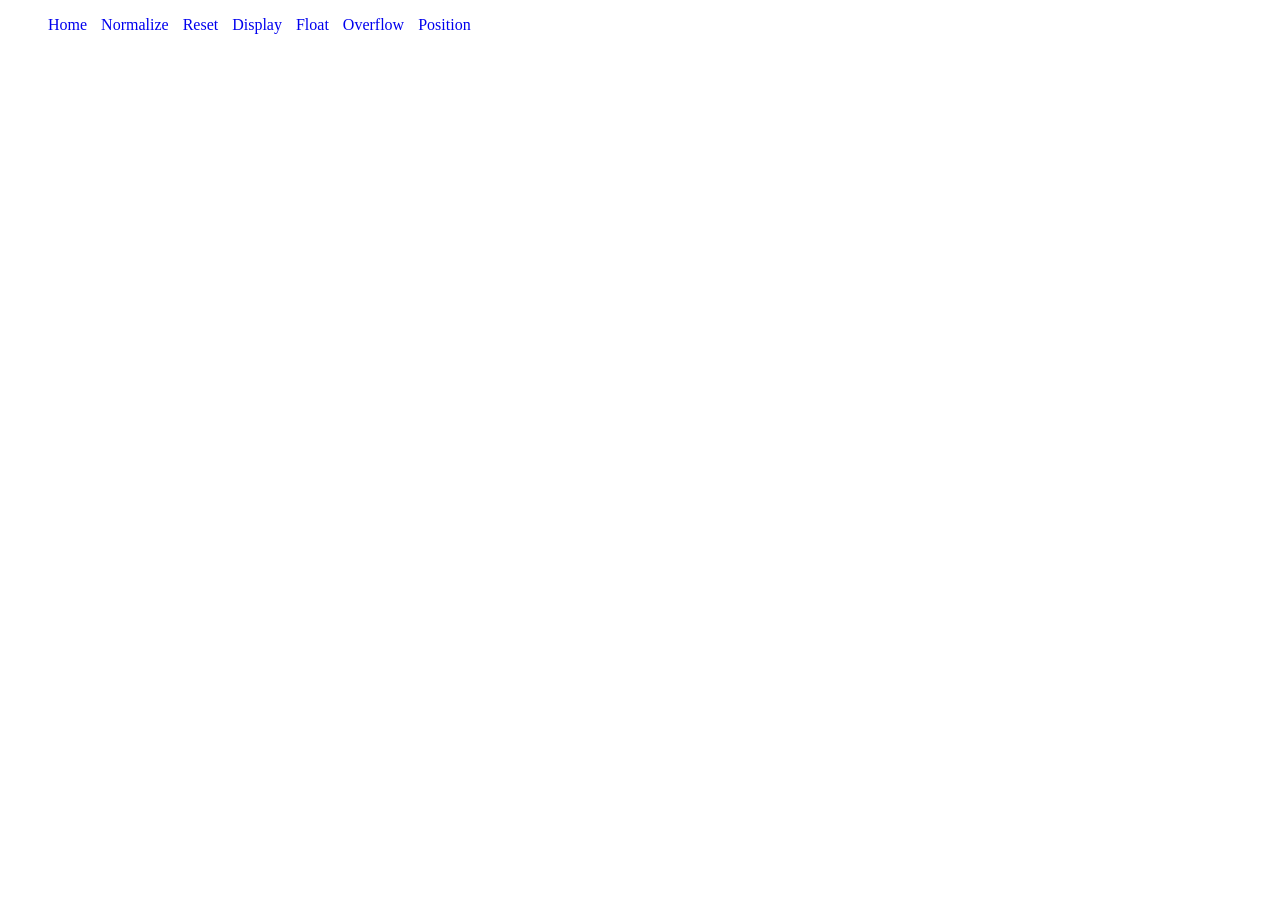
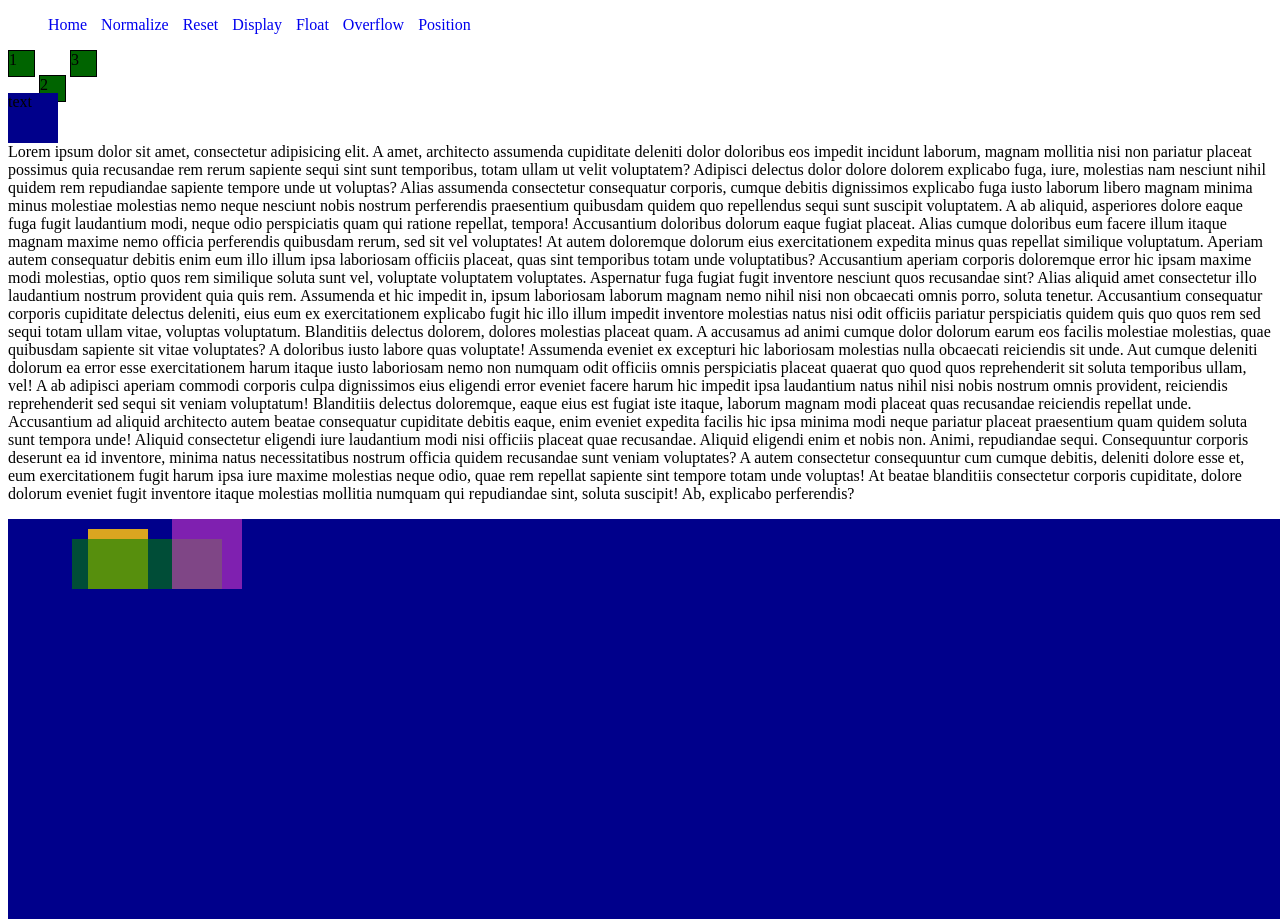
Before and after one commit to DaniilT048/Experiment-with-block-model, a plain HTML site: page pages/Position.html in a window 1280 px wide. Before the commit the page ends 800 px from the top, so only its background shows below. Drawn offline with Linux system fonts and the light colour scheme.

Commit message:
Added position. Final home work

```diff
--- a/css/style.css
+++ b/css/style.css
@@ -1,24 +1,30 @@
 header ul li {
     display: inline-block;
     text-decoration: none;
-    margin-right:  10px;
+    margin-right: 10px;
 }
+
 header ul li a {
     text-decoration: none;
 }
-.container-normalizeblock{
+
+.container-normalizeblock {
     background-color: darkgreen;
 }
-.container-normalizeinline{
+
+.container-normalizeinline {
     background-color: red;
 }
-.container-resetblock{
+
+.container-resetblock {
     background-color: darkred;
 }
-.container-resetinline{
+
+.container-resetinline {
     background-color: green;
 }
-.container-block div{
+
+.container-block div {
     display: block;
     width: 100px;
     height: 100px;
@@ -27,25 +33,26 @@ header ul li a {
 
 }
 
-.container-inline div{
+.container-inline div {
     display: inline;
     background-color: darkred;
     border: 1px solid black;
     padding: 10px;
 }
 
-.container-inlineblock div{
-    display:inline-block;
+.container-inlineblock div {
+    display: inline-block;
     background-color: aqua;
     border: 1px solid black;
     height: 50px;
     width: 50px;
 }
+
 .container-inlineblock div:nth-child(2n) {
     visibility: hidden;
 }
 
-.container-flex div{
+.container-flex div {
     display: flex;
     width: 100px;
     height: 100px;
@@ -54,7 +61,7 @@ header ul li a {
     margin: 10px;
 }
 
-.boxsizing{
+.boxsizing {
     background-color: greenyellow;
     border: 1px solid black;
     width: 100px;
@@ -64,7 +71,8 @@ header ul li a {
     text-align: center;
     box-sizing: content-box;
 }
-.fl{
+
+.fl {
     background-color: goldenrod;
     width: 100px;
     height: 100px;
@@ -72,14 +80,15 @@ header ul li a {
     float: left;
 }
 
-.flsecond{
+.flsecond {
     background-color: goldenrod;
     width: 100px;
     height: 100px;
     border: 1px solid black;
     float: right;
 }
-.flthird{
+
+.flthird {
     background-color: goldenrod;
     width: 100px;
     height: 100px;
@@ -91,14 +100,17 @@ header ul li a {
     float: left;
     padding: 10px;
 }
-ul li{
+
+ul li {
     list-style: none;
 }
-.clearfix{
+
+.clearfix {
     clear: both;
     margin: 10px;
 }
-.overflow{
+
+.overflow {
     background-color: gold;
     height: 100px;
     width: 100px;
@@ -106,9 +118,81 @@ ul li{
     overflow: scroll;
     display: inline-block;
 }
- .content p:nth-child(2){
-     overflow: hidden;
- }
-.content p:nth-child(3){
-   overflow-x: scroll;
+
+.content p:nth-child(2) {
+    overflow: hidden;
 }
+
+.content p:nth-child(3) {
+    overflow-x: scroll;
+}
+
+.sticky {
+    position: sticky;
+    top: 10px;
+    height: 50px;
+    width: 50px;
+    background-color: darkblue;
+}
+
+.fixed {
+    position: fixed;
+    bottom: 0px;
+    right: 0px;
+    width: 30px;
+    height: 30px;
+    background-color: green;
+}
+
+.container-position div {
+    display: inline-block;
+    background-color: darkgreen;
+    border: 1px solid black;
+    width: 25px;
+    height: 25px;
+}
+
+.container-position div:nth-child(2) {
+    position: relative;
+    top: 25px;
+}
+
+.container-position div {
+    position: sticky;
+}
+
+.contentpos div {
+    display: inline-block;
+}
+
+.contentpos {
+    background-color: darkblue;
+    position: absolute;
+    width: 100%;
+    height: 50%;
+
+}
+
+.positionfirst {
+    position: relative;
+    left: 80px;
+    height: 60px;
+    width: 60px;
+    background-color: goldenrod;
+}
+
+.positionsecond {
+    height: 50px;
+    width: 150px;
+    opacity: 0.6;
+    background-color: green;
+}
+
+.positionthird {
+    position: relative;
+    left: -54px;
+    opacity: 0.5;
+    height: 70px;
+    width: 70px;
+    background-color: #fd41d5
+}
--- a/pages/Position.html
+++ b/pages/Position.html
@@ -17,5 +17,53 @@
         <li><a href="Position.html">Position</a></li>
     </ul>
 </header>
+<div class="container-position">
+    <div>1</div>
+    <div>2</div>
+    <div>3</div>
+</div>
+<div class="fixed">chat</div>
+<p>
+<div class="sticky">text</div>
+Lorem ipsum dolor sit amet, consectetur adipisicing elit. A amet, architecto assumenda cupiditate deleniti dolor
+doloribus eos impedit incidunt laborum, magnam mollitia nisi non pariatur placeat possimus quia recusandae rem rerum
+sapiente sequi sint sunt temporibus, totam ullam ut velit voluptatem? Adipisci delectus dolor dolore dolorem
+explicabo fuga, iure, molestias nam nesciunt nihil quidem rem repudiandae sapiente tempore unde ut voluptas? Alias
+assumenda consectetur consequatur corporis, cumque debitis dignissimos explicabo fuga iusto laborum libero magnam
+minima minus molestiae molestias nemo neque nesciunt nobis nostrum perferendis praesentium quibusdam quidem quo
+repellendus sequi sunt suscipit voluptatem. A ab aliquid, asperiores dolore eaque fuga fugit laudantium modi, neque
+odio perspiciatis quam qui ratione repellat, tempora! Accusantium doloribus dolorum eaque fugiat placeat. Alias
+cumque doloribus eum facere illum itaque magnam maxime nemo officia perferendis quibusdam rerum, sed sit vel
+voluptates! At autem doloremque dolorum eius exercitationem expedita minus quas repellat similique voluptatum.
+Aperiam autem consequatur debitis enim eum illo illum ipsa laboriosam officiis placeat, quas sint temporibus totam
+unde voluptatibus? Accusantium aperiam corporis doloremque error hic ipsam maxime modi molestias, optio quos rem
+similique soluta sunt vel, voluptate voluptatem voluptates. Aspernatur fuga fugiat fugit inventore nesciunt quos
+recusandae sint? Alias aliquid amet consectetur illo laudantium nostrum provident quia quis rem. Assumenda et hic
+impedit in, ipsum laboriosam laborum magnam nemo nihil nisi non obcaecati omnis porro, soluta tenetur. Accusantium
+consequatur corporis cupiditate delectus deleniti, eius eum ex exercitationem explicabo fugit hic illo illum impedit
+inventore molestias natus nisi odit officiis pariatur perspiciatis quidem quis quo quos rem sed sequi totam ullam
+vitae, voluptas voluptatum. Blanditiis delectus dolorem, dolores molestias placeat quam. A accusamus ad animi cumque
+dolor dolorum earum eos facilis molestiae molestias, quae quibusdam sapiente sit vitae voluptates? A doloribus iusto
+labore quas voluptate! Assumenda eveniet ex excepturi hic laboriosam molestias nulla obcaecati reiciendis sit unde.
+Aut cumque deleniti dolorum ea error esse exercitationem harum itaque iusto laboriosam nemo non numquam odit
+officiis omnis perspiciatis placeat quaerat quo quod quos reprehenderit sit soluta temporibus ullam, vel! A ab
+adipisci aperiam commodi corporis culpa dignissimos eius eligendi error eveniet facere harum hic impedit ipsa
+laudantium natus nihil nisi nobis nostrum omnis provident, reiciendis reprehenderit sed sequi sit veniam voluptatum!
+Blanditiis delectus doloremque, eaque eius est fugiat iste itaque, laborum magnam modi placeat quas recusandae
+reiciendis repellat unde. Accusantium ad aliquid architecto autem beatae consequatur cupiditate debitis eaque, enim
+eveniet expedita facilis hic ipsa minima modi neque pariatur placeat praesentium quam quidem soluta sunt tempora
+unde! Aliquid consectetur eligendi iure laudantium modi nisi officiis placeat quae recusandae. Aliquid eligendi enim
+et nobis non. Animi, repudiandae sequi. Consequuntur corporis deserunt ea id inventore, minima natus necessitatibus
+nostrum officia quidem recusandae sunt veniam voluptates? A autem consectetur consequuntur cum cumque debitis,
+deleniti dolore esse et, eum exercitationem fugit harum ipsa iure maxime molestias neque odio, quae rem repellat
+sapiente sint tempore totam unde voluptas! At beatae blanditiis consectetur corporis cupiditate, dolore dolorum
+eveniet fugit inventore itaque molestias mollitia numquam qui repudiandae sint, soluta suscipit! Ab, explicabo
+perferendis?
+</p>
+<div class="contentpos">
+    <div class="positionfirst"></div>
+    <div class="positionsecond"></div>
+    <div class="positionthird"></div>
+</div>
 </body>
 </html>
```
Also changed, not shown: pages/Normalize.html (+4 -3 lines), pages/Overflow.html (+36 -18 lines), pages/Reset.html (+2 -2 lines), index.html (indentation only).
